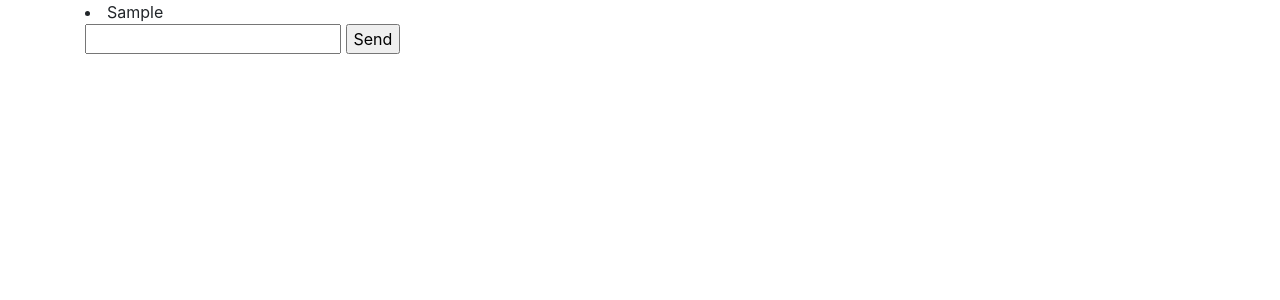
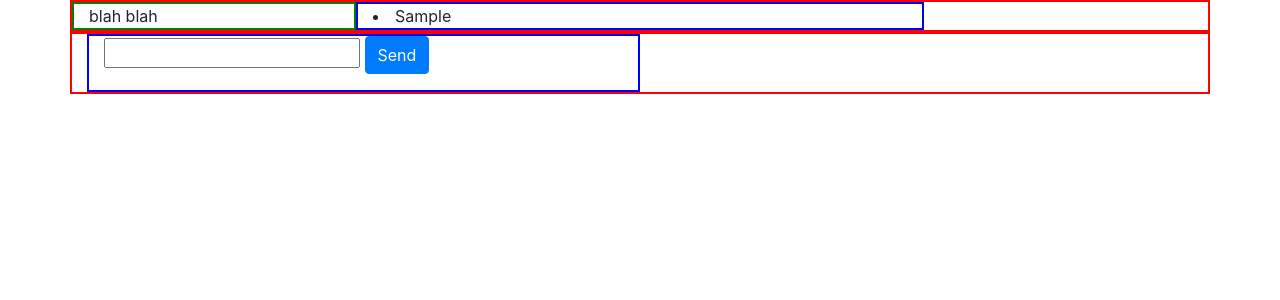
Before and after one commit to Kahlveen/chatty, a Django app: page /comms/ in a window 1280 px wide. Shown: the top 300 px of the page. Run offline with Django 3.2, Linux system fonts and the light colour scheme; tables that the repository leaves empty hold one stand-in row (values such as "Sample post"); some libraries are stand-ins or nearby versions.

Commit message:
Fiddling with CSS row/col/containers

```diff
--- a/comms/static/comms/css/style.css
+++ b/comms/static/comms/css/style.css
@@ -0,0 +1,11 @@
+.container {
+	border: 2px solid red;
+}
+
+.col-3 {
+	border: 2px solid green;
+}
+
+.col-6 {
+	border: 2px solid blue;
+}
--- a/comms/templates/comms/index.html
+++ b/comms/templates/comms/index.html
@@ -6,20 +6,29 @@
 
 {% load static %}
 <script type="text/javascript" src="{% static 'comms/js/jquery-3.3.1.min.js' %}"></script>
-<!-- <link rel="stylesheet" type="text/css" href="{% static 'comms/css/style.css' %}" /> -->
-
+<link rel="stylesheet" type="text/css" href="{% static 'comms/css/style.css' %}" />
 
 <div class="container">
+
+	<div class="row">
+	<div class="col-3">
+		blah blah
+	</div> <!-- To center the col-6 below -->
+
+	<!-- To add in a contacts panel on the left -->
+	<div class="col-6">
 		{% for m in chat_msgs %}
 			<li> {{m.msg}}</li>
 		{% endfor %}
 	</div>
-
+</div>
+</div>
 <div class="container">
+	<div class="col-6">
 		<form action="send_msg" method="post">
 			{% csrf_token %}
 			<input id="send_msg" type="text" name="send_msg" value="">
-		<input type="submit" value="Send" />
+			<input type="submit" class="btn btn-primary" value="Send" />
 		</form>
-
 	</div>
+</div>
```
Lines whose indentation alone changed are shown as unchanged.
